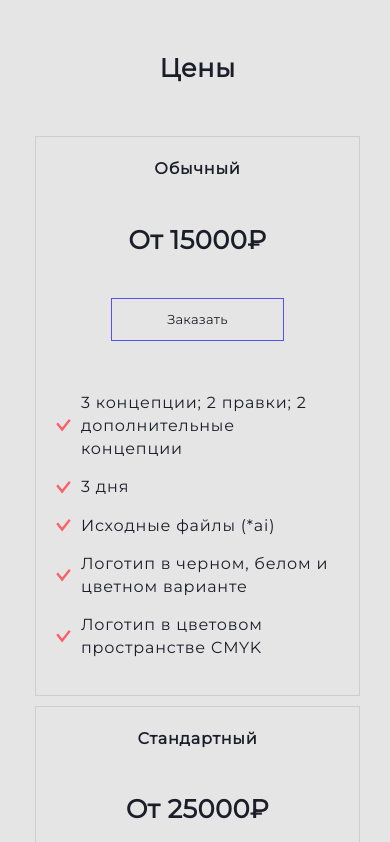
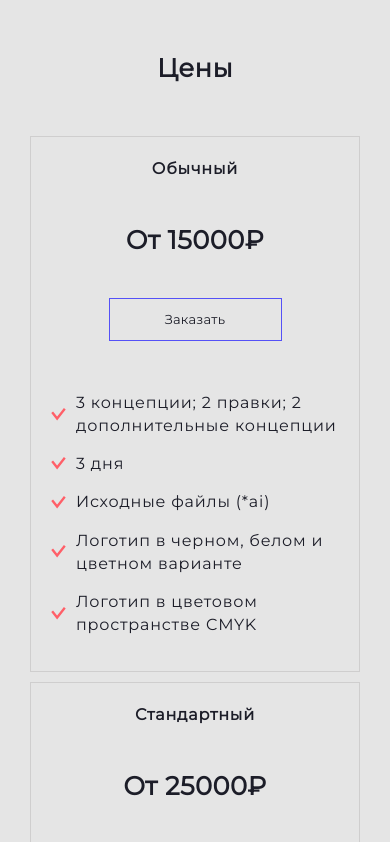
Before and after one commit to jkenix/jkenix.github.io, a React (Create React App) app: page /services/logos in a window 390 px wide. Shown: the part 3059-3901 px from the top of the page. Built offline with nearby package versions, Linux system fonts and the light colour scheme.

Commit message:
Исправл btn в unique_order и отступов в l-prices 15/03/23

```diff
--- a/src/components/services/Unique_Order_Card.jsx
+++ b/src/components/services/Unique_Order_Card.jsx
@@ -19,9 +19,9 @@ export default function Unique_Order_Card(props) {
         <p className="unique-desc section-desc">
           Мы в деле! Давайте обсудим условия подходящие, именно для вас!
         </p>
-        <button className="btn-order btn-link btn-bw55 btn-focus">
+        <div className="btn-order btn-link btn-bw55 btn-focus">
           Заказать
-        </button>
+        </div>
       </MotionComp>
     </>
   );
--- a/src/styles/media.scss
+++ b/src/styles/media.scss
@@ -226,7 +226,8 @@
   }
   // === Services (Вложенные !!!) ===
   // Prices
-  .l-price-project, .l-pp-identify > .l-unique-project {
+  .l-price-project,
+  .l-pp-identify > .l-unique-project {
     width: 43.2%;
   }
   .l-unique-project {
@@ -300,7 +301,6 @@
   .l-feni-services,
   .l-process-dev > .pd-title,
   .l-process-dev-slider,
-  .l-prices,
   .l-benefits {
     padding-left: 35px;
   }
@@ -373,6 +373,9 @@
   .l-pp-identify > .l-unique-project {
     width: 41.3%;
   }
+  .l-prices {
+    padding-left: 30px;
+  }
   // Benefits
   .l-benefits {
     padding-right: 30px;
```
Also changed, not shown: 53 other files (tests, documents, lock files or other folders).
